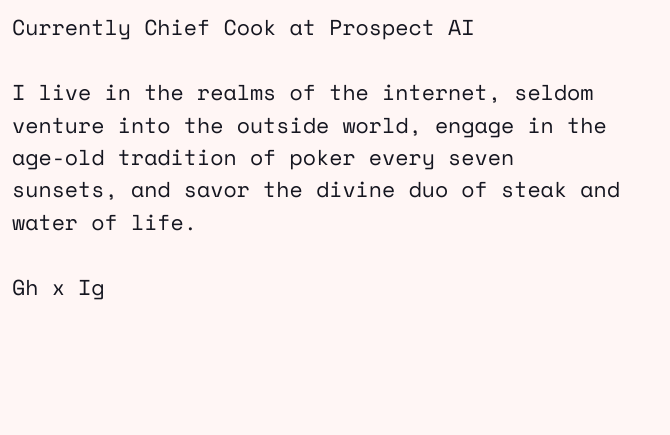
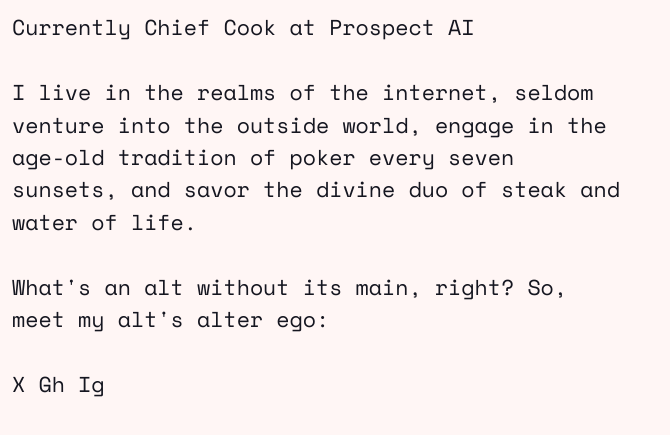
Before and after one commit to 0xgana/site, a plain HTML site: page index.html in a window 1280 px wide. Shown: the part 183-618 px from the top of the page, without its empty margins (0-670 px from the left). Drawn offline with nearby package versions, Linux system fonts and the light colour scheme.

Commit message:
Update index.html

```diff
--- a/index.html
+++ b/index.html
@@ -23,8 +23,11 @@
             I live in the realms of the internet, seldom venture into the outside world, engage in the age-old tradition of poker every seven sunsets, and savor the divine duo of steak and water of life.
         </h2>
         <h2>
+            What's an alt without its main, right? So, meet my alt's alter ego:
+        </h2>
+        <h2>
+            <a href="https://twitter.com/0xgana" target="_blank">X</a>
             <a href="https://github.com/0xgana" target="_blank">Gh</a>
-            <a href="https://twitter.com/0xgana" target="_blank">x</a>
             <a href="https://www.instagram.com/0xgana/" target="_blank">Ig</a>
 
         </h2>
```
